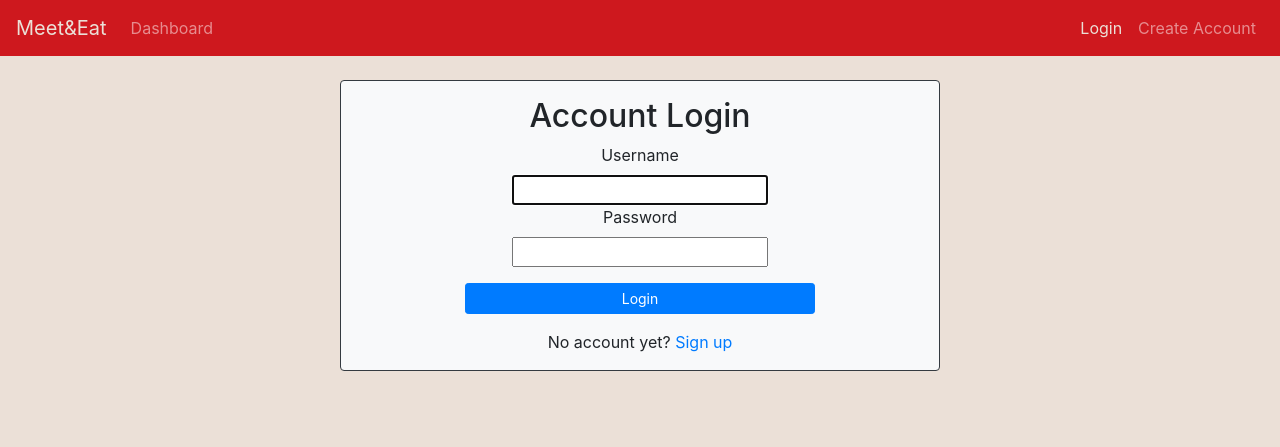
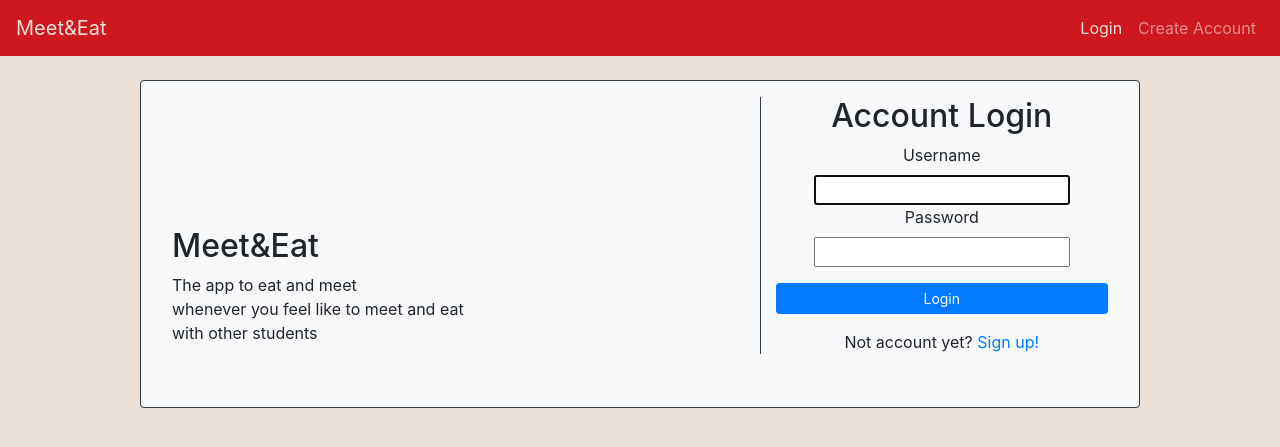
Before and after one commit to alicekore/Meet-and-Eat, a Django app: page /login/ in a window 1280 px wide. Shown: the top 447 px of the page. Run offline with Django 3.2, Linux system fonts and the light colour scheme; some libraries are stand-ins or nearby versions.

Commit message:
-reworked login form -added reset password text in error form

```diff
--- a/meeteat/meetandeat/static/meetandeat/css/global.css
+++ b/meeteat/meetandeat/static/meetandeat/css/global.css
@@ -122,7 +122,9 @@
 
 .navbar-dark .navbar-text a:hover, .navbar-dark .navbar-text a:focus {
     color: #EBE0D7;
-}.navbar-dark .navbar-brand {
+}
+
+.navbar-dark .navbar-brand {
     color: #EBE0D7;
 }
 
@@ -170,6 +172,25 @@
     color: #EBE0D7;
 }
 
-.spacing{
+.spacing {
     height: 1em;
 }
+
+
+.login-information-text {
+    margin-top: 10%;
+    padding: 30px;
+}
+
+.login-form {
+    padding-left: 12%;
+}
+
+.login-container {
+    max-width: 1000px;
+}
+
+.form-error-login {
+    color: #ce181e;
+    border: #dc3545;
+}
--- a/meeteat/meetandeat/templates/header.html
+++ b/meeteat/meetandeat/templates/header.html
@@ -8,10 +8,10 @@
         <div class="collapse navbar-collapse" id="navbarSupportedContent">
             {# left floating items            #}
             <ul class="navbar-nav mr-auto">
+                {% if user.is_authenticated %}
                 <li class="nav-item {% if request.resolver_match.url_name == 'index' %}active{% endif %}">
                     <a class="nav-link" href="{% url 'meetandeat:index' %}">Dashboard{% if request.resolver_match.url_name == 'index' %}<span class="sr-only">(current)</span>{% endif %}</a>
                 </li>
-                {% if user.is_authenticated %}
                 <li class="nav-item {% if request.resolver_match.url_name == 'profile' %}active{% endif %}">
                     <a class="nav-link" href="{% url 'meetandeat:profile' %}">Profile{% if request.resolver_match.url_name == 'profile' %}<span class="sr-only">(current)</span>{% endif %}</a>
                 </li>
--- a/meeteat/meetandeat/templates/login.html
+++ b/meeteat/meetandeat/templates/login.html
@@ -1,19 +1,16 @@
 {% extends "base.html" %}
 {% block main %}
-<div align="center" class="container border border-dark rounded bg-light p-3 my-4" style="max-width: 600px">
-    <div style="max-width: 350px">
+<div class="container border border-dark rounded bg-light p-3 my-4 login-container">
+    <div class="row">
+        <div class="col-md-6 login-information-text">
+            <h2>Meet&Eat</h2>
+            <p>The app to eat and meet <br>whenever you feel like to meet and eat <br> with other students</p>
+        </div>
+        <div align="center" class="col-md-6 login-form">
+            <div class="container border-dark border-left">
                 <form method="POST">
                     <h2>Account Login</h2>
                     {% csrf_token %}
-        <div>
-            {% if form.errors %}
-            <div class="border border-danger rounded bg-light p-3 my-4">
-           <span style="color: #ce181e; border: #dc3545">
-                    Invalid username or password. <br/>Please try again!
-                </span>
-            </div>
-            {% endif %}
-        </div>
                     <div>
                         <label for="username">Username</label>
                         <div id="username">
@@ -32,9 +29,20 @@
                     </div>
                     <div class="spacing"></div>
                     <div>
-            No account yet? <a href="#">Sign up</a>
+                        <span>
+                        Not account yet? <a href="#">Sign up!</a>
+                        </span>
+                    </div>
+                    {% if form.errors %}
+                    <div class="border border-danger rounded bg-light p-3 my-4 form-error-login">
+                         <span>
+                         Invalid username or password. <br/>Please try again or<br><a href="#">reset your password</a>.
+                        </span>
+                        {% endif %}
                     </div>
                 </form>
             </div>
         </div>
+    </div>
+</div>
 {% endblock %}
```
Lines whose indentation alone changed are shown as unchanged.
